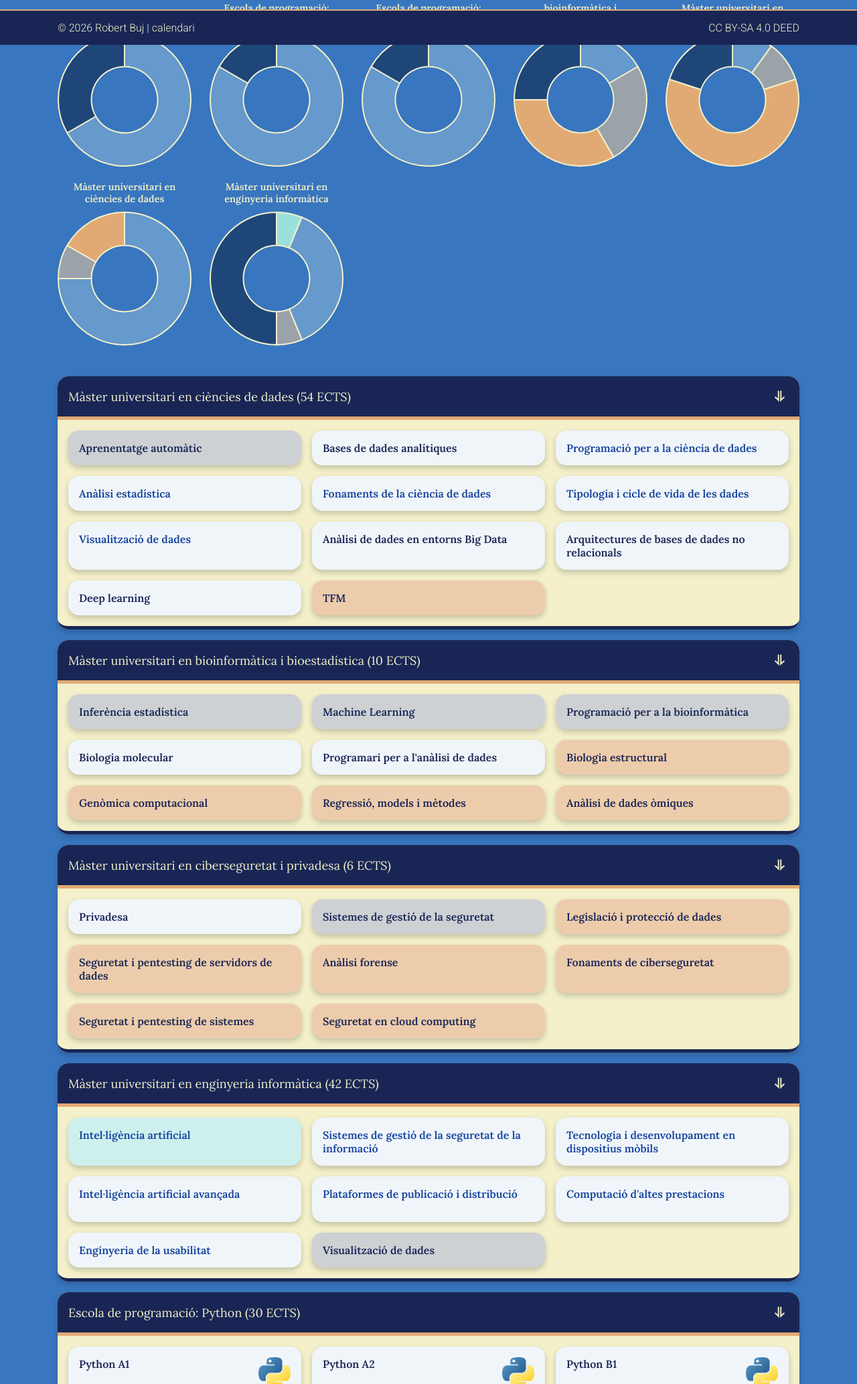
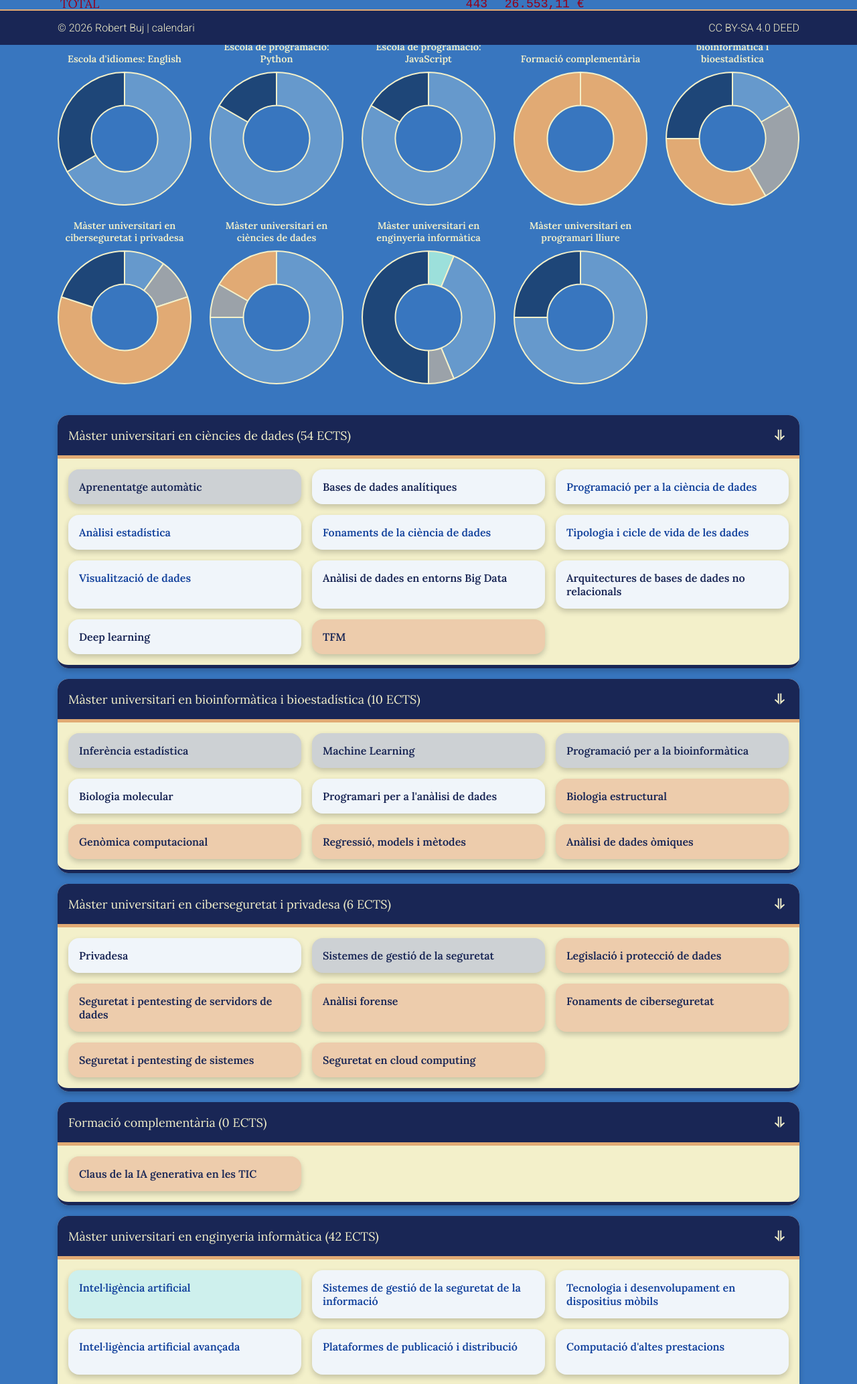
Before and after one commit to rbuj-UOC/rbuj-UOC.github.io, a website: page index.2026-27.html in a window 1280 px wide. Shown: the part 733-2800 px from the top of the page at 67% size. Drawn offline with nearby package versions, Linux system fonts and the light colour scheme; no server answers.

Commit message:
Add Generative AI course

```diff
--- a/index.2026-27.html
+++ b/index.2026-27.html
@@ -164,6 +164,21 @@
    </div>
 
    <div class="course">
+     <h2 id="FC"></h2>
+     <div class="course__content">
+       <div class="dashboard">
+
+         <div id="OP.304" class="subject subject--wip">
+           <h3>
+             Claus de la IA generativa en les TIC
+           </h3>
+         </div>
+
+        </div>
+      </div>
+   </div>
+
+   <div class="course">
      <h2 id="MUEI-24"></h2>
      <div class="course__content">
        <div class="dashboard">
@@ -190,7 +205,7 @@
    <div class="course" include-html="./done/JavaScript-expandable.html"></div>
    <div class="course" include-html="./done/MUDLAW-expandable.html"></div>
    <div class="course" include-html="./done/ENG-expandable.html"></div>
-   <div class="course course--static" include-html="./done/MUPLL.html"></div>
+   <div class="course course--static" include-html="./done/MUPLL-expandable.html"></div>
    <div class="course course--static" include-html="./done/MNET.html"></div>
 
  </main>
@@ -212,7 +227,8 @@
     'MUDLAW': 4575.17,
     'MUEI-24': 2999.95,
     'MUPLL': 3695.85,
-    'Python': 371
+    'Python': 371,
+    'FC': 241.50
   };
 
   // Configuració de la gràfica circular de percentatge de crèdits
--- a/script/main.js
+++ b/script/main.js
@@ -3,6 +3,7 @@ const courses = [
   { title: "Escola d'idiomes: English", label: "ENG", totals: 48, preu: 1205.91 },
   { title: "Escola de programació: Python", label: "Python", totals: 36, preu: 371 },
   { title: "Escola de programació: JavaScript", label: "JavaScript", totals: 36, preu: 371 },
+  { title: "Formació complementària", label: "FC", totals: 1, preu: 241.50 },
   { title: "Màster en .NET", label: "MNET", totals: 32, preu: 3200 },
   { title: "Màster interuniversitari en seguretat de les TIC", label: "MISTIC", totals: 60, preu: 624.85 },
   { title: "Màster universitari en analisi i visualització de dades aplicades", label: "MUVDA", totals: 60, preu: 0 },
@@ -114,6 +115,8 @@ const subjects = [
   { id: "M1.770", name: "Fonaments de ciberseguretat", credits: 6 },
   { id: "M1.777", name: "Seguretat en cloud computing", credits: 6 },
   { id: "M1.779", name: "Treball de fi de màster", credits: 12 },
+  /* FC */
+  { id: "OP.304", name: "Claus de la IA generativa en les TIC", credits: 1 },
   /* MUVDA */
   { id: "MUVDA-01", name: "Anàlisi estadística multivariant i inferència estadística", credits: 6 },
   { id: "MUVDA-02", name: "Modelització, predicció i optimització en aprenentatge automàtic", credits: 6 },
@@ -330,7 +333,7 @@ function plotGraficaCredits() {
     '27/28-1', '27/28-2', '28/29-1', '28/29-2'
   ];
 
-  const data = [15, 20, 32, 22, 7.5, 7.5, 11.5, 7.5, 18, 34, 24, 24, 30, 34, 34, 34, 27, 30, 36, 36];
+  const data = [15, 20, 32, 22, 7.5, 7.5, 11.5, 7.5, 18, 34, 24, 24, 30, 34, 35, 34, 27, 30, 36, 36];
   const mean = data.reduce((sum, value) => sum + value, 0) / data.length;
 
   // Convertir anys a índexs
```
Also changed, not shown: done/OP.304.html (added, +3 -0 lines), index.2026-27.Q2.html (+17 -1 lines), index.2027-28.Q1.html (+17 -1 lines), index.2027-28.Q2.html (+17 -1 lines), index.2028-29.Q1.html (+17 -1 lines), index.2028-29.Q2.html (+17 -1 lines), index.html (+17 -1 lines).
